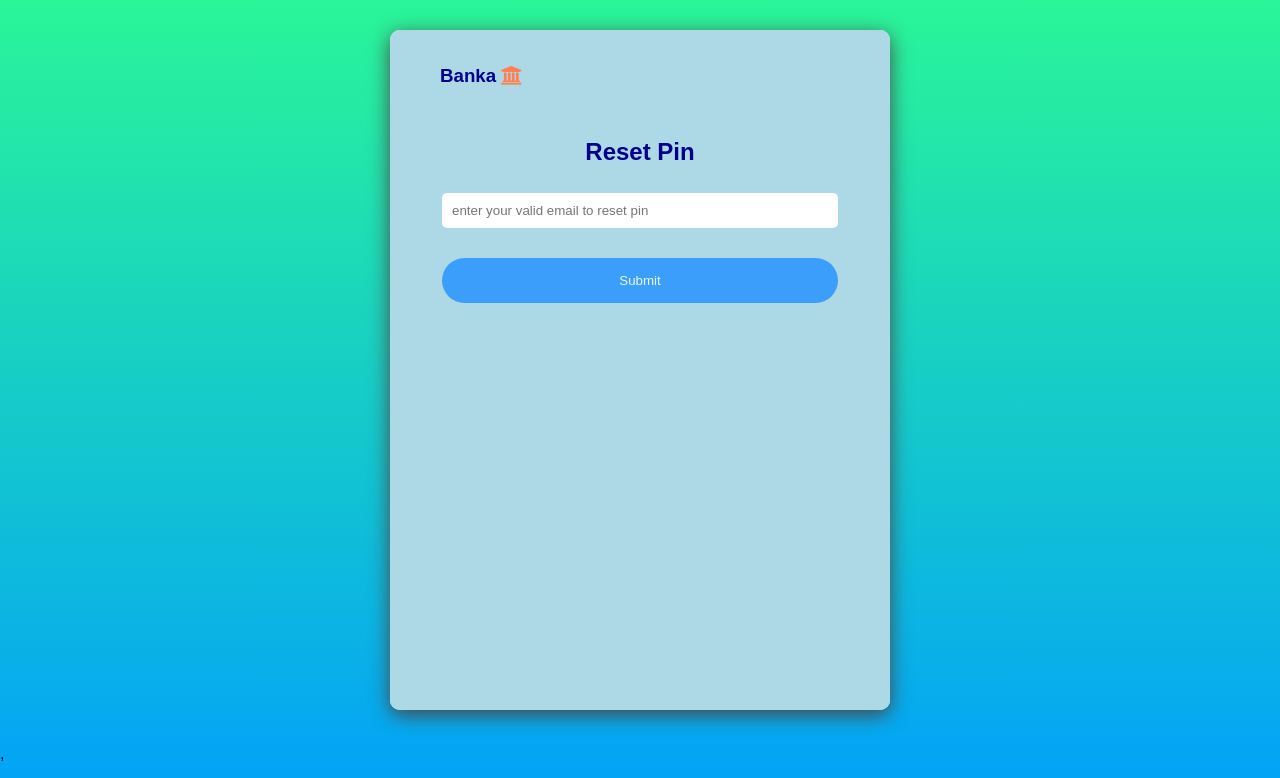
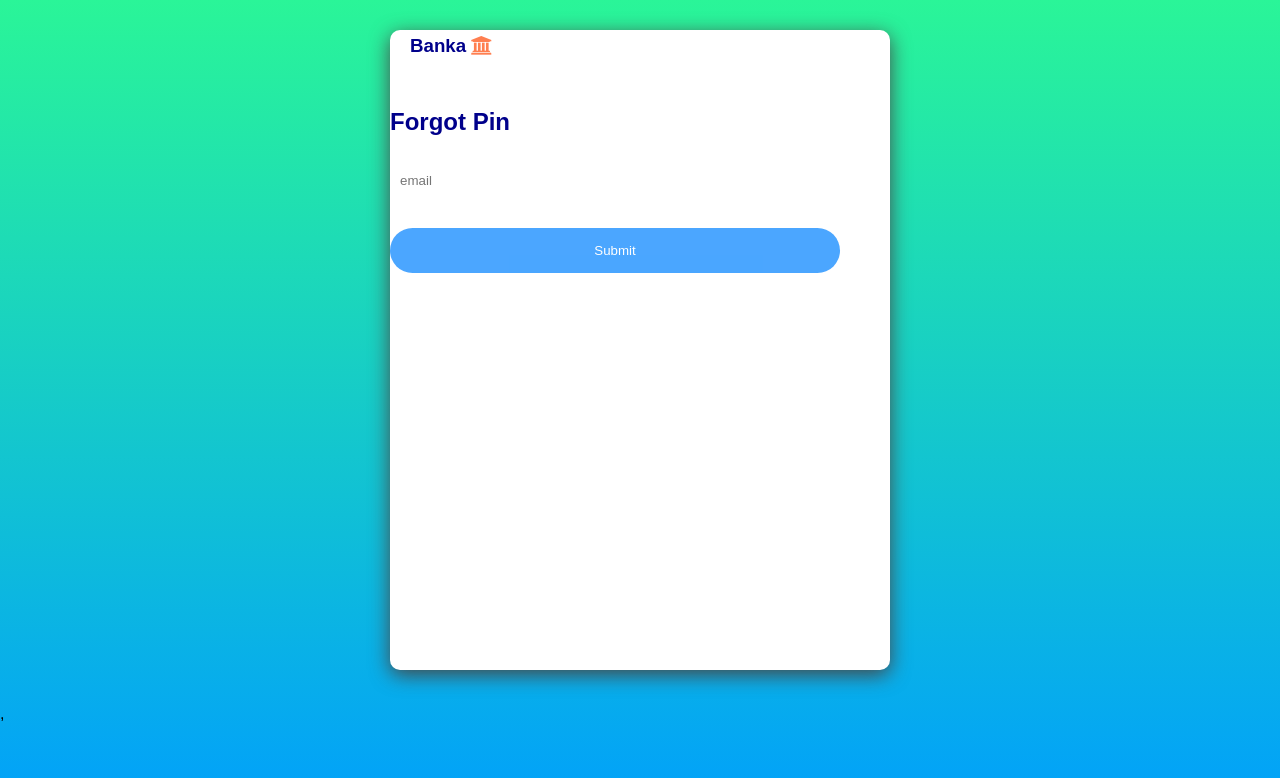
Before and after one commit to smartpro1/banka-ui, a React (Create React App) app in the folder banka-ui/: page /forgot-pin in a window 1280 px wide. Shown: the top 778 px of the page. Built offline with nearby package versions, Linux system fonts and the light colour scheme.

Commit message:
create functionality to disable input box onSubmit

```diff
--- a/banka-ui/src/App.css
+++ b/banka-ui/src/App.css
@@ -28,3 +28,13 @@ body {
   overflow: hidden;
   position: relative;
 }
+
+.signup,
+.transfer-fund,
+.reset-password,
+.signup {
+  padding: 3rem;
+  text-align: center;
+  background: #add8e6;
+  min-height: 85vh;
+}
--- a/banka-ui/src/components/ChangePin/ChangePin.js
+++ b/banka-ui/src/components/ChangePin/ChangePin.js
@@ -120,6 +120,7 @@ class ChangePin extends Component {
               minLength="4"
               maxLength="4"
               name="pin"
+              disabled={isLoading}
               onChange={this.handleOnChange}
               value={pin}
               required
@@ -136,6 +137,7 @@ class ChangePin extends Component {
               maxLength="4"
               name="newPin"
               onChange={this.handleOnChange}
+              disabled={isLoading}
               value={newPin}
               required
             />
@@ -153,6 +155,7 @@ class ChangePin extends Component {
               maxLength="4"
               name="confirmNewPin"
               value={confirmNewPin}
+              disabled={isLoading}
               onChange={this.handleOnChange}
               required
             />
--- /dev/null
+++ b/banka-ui/src/components/ForgotPin/ForgotPin.css
@@ -0,0 +1,3 @@
+.form-forgot-pin {
+  position: relative;
+}
--- a/banka-ui/src/components/ForgotPin/ForgotPin.js
+++ b/banka-ui/src/components/ForgotPin/ForgotPin.js
@@ -1,9 +1,61 @@
 import React, { Component } from "react";
+import { connect } from "react-redux";
+import PropTypes from "prop-types";
 
+import { forgotPinAction } from "../../actions/userActions";
+import LoadSpinner from "../LoadSpinner/LoadSpinner";
+
+import "./ForgotPin.css";
 class ForgotPIn extends Component {
+  constructor() {
+    super();
+
+    this.state = {
+      email: "",
+      isLoading: false,
+      errors: {},
+    };
+  }
+
+  handleOnChange = (event) => {
+    this.setState({
+      [event.target.name]: event.target.value,
+    });
+  };
+
+  handleOnSubmit = (event) => {
+    event.preventDefault();
+    this.setState({ isLoading: true });
+    const { email } = this.state;
+
+    const { forgotPinAction, history } = this.props;
+    forgotPinAction(email, history);
+  };
+
+  componentWillReceiveProps = (nextProps) => {
+    if (nextProps.errors) {
+      this.setState({
+        errors: nextProps.errors,
+        isLoading: false,
+      });
+    }
+  };
+
   render() {
+    const { email, isLoading, errors } = this.state;
+
+    let isLoader = (
+      <button type="submit" className="register-btn">
+        Submit
+      </button>
+    );
+
+    if (isLoading) {
+      isLoader = <LoadSpinner />;
+    }
+
     return (
-      <div className="signup">
+      <div className="forgot-pin">
         <div className="signup-logo">
           <h3>
             <a href="/">
@@ -13,24 +65,38 @@ class ForgotPIn extends Component {
           </h3>
         </div>
         <h2 id="signup-h2" className="fgt-password">
-          Reset Pin
+          Forgot Pin
         </h2>
-        <form className="forgot-pin">
+        <form className="form-forgot-pin" onSubmit={this.handleOnSubmit}>
           <div className="signup-container">
             <input
               className="signup-input"
               type="email"
-              placeholder="enter your valid email to reset pin"
+              placeholder="email"
+              name="email"
+              disabled={isLoading}
+              onChange={this.handleOnChange}
+              value={email}
               required
             />
+            {errors.email && (
+              <span className="error-message">{errors.email}</span>
+            )}
           </div>
-          <button type="submit" className="register-btn">
-            Submit
-          </button>
+          {isLoader}
         </form>
       </div>
     );
   }
 }
 
-export default ForgotPIn;
+ForgotPIn.propTypes = {
+  forgotPinAction: PropTypes.func.isRequired,
+  errors: PropTypes.object.isRequired,
+};
+
+const mapStateToProps = (state) => ({
+  errors: state.errors,
+});
+
+export default connect(mapStateToProps, { forgotPinAction })(ForgotPIn);
--- a/banka-ui/src/components/ResetPassword/ResetPassword.js
+++ b/banka-ui/src/components/ResetPassword/ResetPassword.js
@@ -53,6 +53,16 @@ class ResetPassword extends Component {
     }
   };
 
+  handleOnSubmit = (event) => {
+    event.preventDefault();
+    this.setState({ isLoading: true });
+    const { password, confirmPassword } = this.state;
+    const token = this.props.location.search.substr(7);
+    const userPassDetails = { password, confirmPassword, token };
+    const { resetPasswordAction, history } = this.props;
+    resetPasswordAction(userPassDetails, history);
+  };
+
   render() {
     const { password, confirmPassword, isLoading, errors } = this.state;
     let submitBtnClassName = "";
@@ -94,12 +104,13 @@ class ResetPassword extends Component {
           </h3>
         </div>
         <h2 id="signup-h2" className="fgt-password">
-          ResetPassword
+          Reset Password
         </h2>
-        <form className="reset-password-form">
+        <form className="reset-password-form" onSubmit={this.handleOnSubmit}>
           <div className="signup-container">
             <input
               className="signup-input"
+              disabled={isLoading}
               type="password"
               name="password"
               placeholder="password"
@@ -121,6 +132,7 @@ class ResetPassword extends Component {
               placeholder="confirm password"
               onChange={this.handleOnChange}
               minLength="6"
+              disabled={isLoading}
               value={confirmPassword}
               required
             />
--- a/banka-ui/src/components/Signup/Signup.css
+++ b/banka-ui/src/components/Signup/Signup.css
@@ -1,11 +1,3 @@
-.signup,
-.transfer-fund {
-  padding: 3rem;
-  text-align: center;
-  background: #add8e6;
-  min-height: 85vh;
-}
-
 .signup-logo {
   text-align: left;
   margin-left: 2rem;
@@ -111,10 +103,6 @@
   }
 }
 
-.signup.loading {
-  opacity: 0.8;
-}
-
 .register-btn.error {
   cursor: not-allowed;
 }
--- a/banka-ui/src/components/Signup/Signup.js
+++ b/banka-ui/src/components/Signup/Signup.js
@@ -140,7 +140,6 @@ class SignUp extends Component {
         Submit
       </button>
     );
-    let isLoaderClass = "signup";
 
     if (isLoading) {
       isLoader = (
@@ -149,11 +148,10 @@ class SignUp extends Component {
           <i className="fa fa-university logo-icon" aria-hidden="true"></i>
         </div>
       );
-      isLoaderClass = "signup loading";
     }
 
     return (
-      <div className={isLoaderClass}>
+      <div className="signup">
         <div className="signup-logo">
           <h3>
             <a href="/">
@@ -172,6 +170,7 @@ class SignUp extends Component {
               placeholder="fullname"
               name="fullname"
               onChange={this.handleOnChange}
+              disabled={isLoading}
               value={fullname}
               minLength="6"
               required
@@ -190,6 +189,7 @@ class SignUp extends Component {
                 name="sex"
                 id="male"
                 onChange={this.handleOnChange}
+                disabled={isLoading}
                 value="M"
                 required
               />
@@ -201,6 +201,7 @@ class SignUp extends Component {
                 name="sex"
                 id="female"
                 onChange={this.handleOnChange}
+                disabled={isLoading}
                 value="F"
                 required
               />
@@ -213,6 +214,7 @@ class SignUp extends Component {
                 name="sex"
                 id="others"
                 onChange={this.handleOnChange}
+                disabled={isLoading}
                 value="-"
                 required
               />
@@ -227,6 +229,7 @@ class SignUp extends Component {
               name="phoneNumber"
               placeholder="phone number"
               onChange={this.handleOnChange}
+              disabled={isLoading}
               value={phoneNumber}
               required
             />
@@ -242,6 +245,7 @@ class SignUp extends Component {
               placeholder="email"
               name="email"
               onChange={this.handleOnChange}
+              disabled={isLoading}
               value={email}
               required
             />
@@ -258,6 +262,7 @@ class SignUp extends Component {
               name="username"
               minLength="4"
               onChange={this.handleOnChange}
+              disabled={isLoading}
               value={username}
               required
             />
@@ -273,6 +278,7 @@ class SignUp extends Component {
               name="password"
               placeholder="password"
               onChange={this.handleOnChange}
+              disabled={isLoading}
               minLength="6"
               value={password}
               required
@@ -289,6 +295,7 @@ class SignUp extends Component {
               name="confirmPassword"
               placeholder="confirm password"
               onChange={this.handleOnChange}
+              disabled={isLoading}
               minLength="6"
               value={confirmPassword}
               required
```
